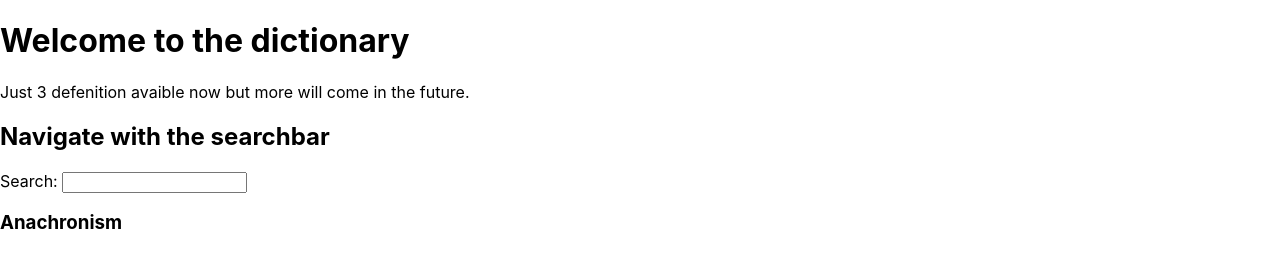
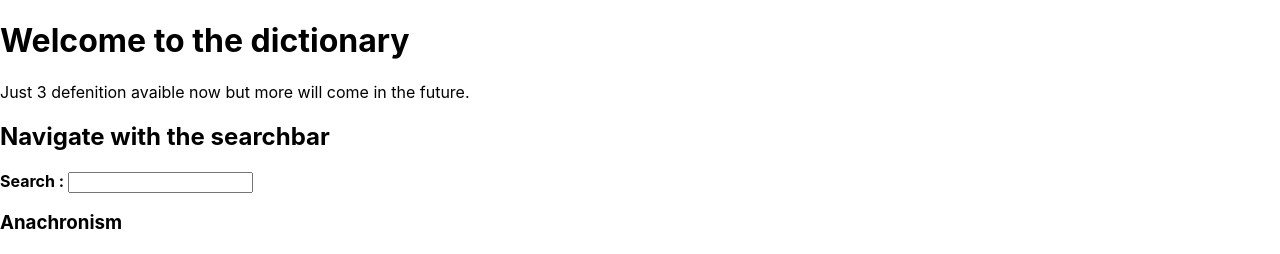
Before and after one commit to TimoDir/road-to-react, a React (Create React App) app: page / in a window 1280 px wide. Shown: the top 254 px of the page. Built offline with nearby package versions, Linux system fonts and the light colour scheme.

Commit message:
Using composition inside a component InputWithLabel and pass children inside it to replace label

```diff
--- a/src/App.js
+++ b/src/App.js
@@ -31,10 +31,10 @@
   );
 }
 
-const InputWithLabel = ({id, label, type='text', value, onInputChange}) =>{
+const InputWithLabel = ({id, children, type='text', value, onInputChange}) =>{
   return(
     <>
-      <label htmlFor={label}>Search: </label>
+      <label htmlFor={id}>{children} </label>
       <input
       type={type}
       id={id}
@@ -105,15 +105,16 @@
       <h2>Navigate with the searchbar</h2>
       <InputWithLabel
         id="search"
-        label='search'
         value={searchTerm}
         onInputChange={handleSearch}
-      />
+      >
+        <strong>Search : </strong>
+      </InputWithLabel>
       <List list={searchedDict} />
 
       <h2>Navigate with the dropdown</h2>
       <Dropdown
-        label='Chose an definition :'
+        label='Chose an definition : '
         options={dict}
         value={dropTerm}
         onChange={handleDrop}
```
